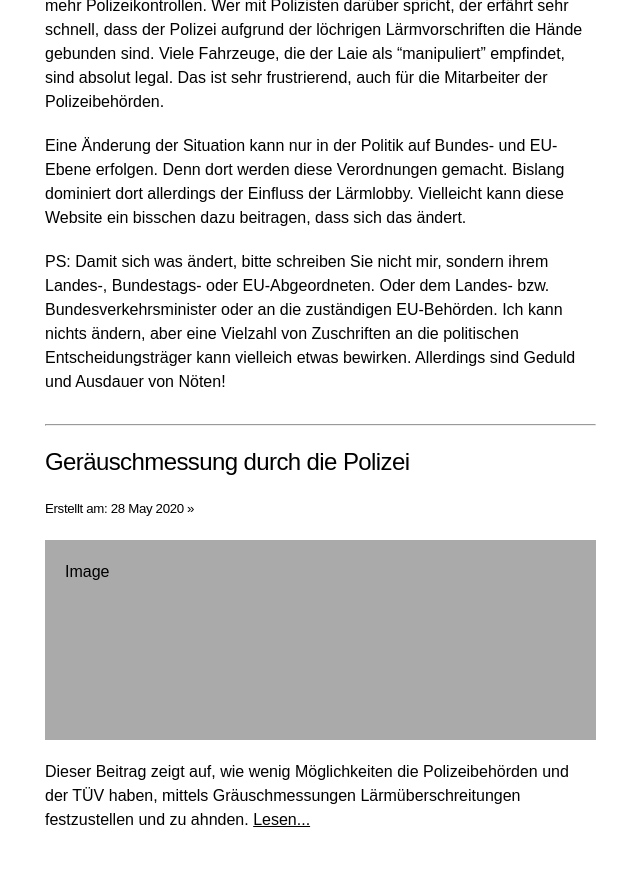
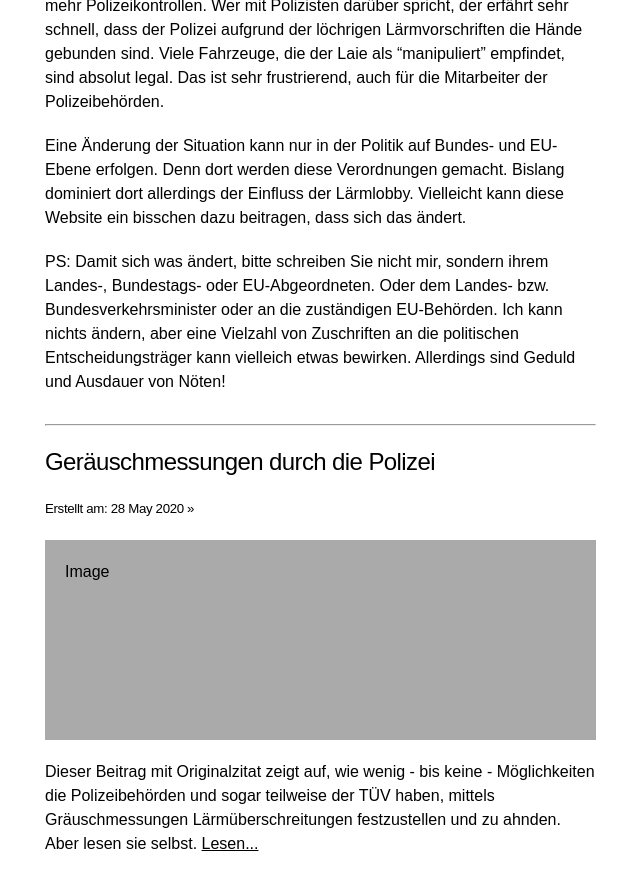
Before and after one commit to rettet-die-stille/rettet-die-stille.github.io, a Jekyll site: the page built from index.md, in a window 1280 px wide and 900 px high, scrolled down 1897 px. Shown: the top 890 px of the window, without its empty margins (9-649 px from the left). Built offline with Jekyll 4.4.1, drawn with Linux system fonts in a browser that asks for light colours; our own code applies the rules of GitHub Pages for plain Markdown files; some of the changed text lies outside the part shown.

Commit message:
Update 2019-10-15-Hallo-Welt.md

```diff
--- a/_posts/2019-10-15-Hallo-Welt.md
+++ b/_posts/2019-10-15-Hallo-Welt.md
@@ -1,11 +1,13 @@
 ---
 layout: post
-title: "Geräuschmessung durch die Polizei"
+title: "Geräuschmessungen durch die Polizei"
 date: 2020-05-28
-shorttext: "Dieser Beitrag zeigt auf, wie wenig Möglichkeiten die Polizeibehörden und der TÜV haben, mittels Gräuschmessungen Lärmüberschreitungen festzustellen und zu ahnden."
+shorttext: "Dieser Beitrag mit Originalzitat zeigt auf, wie wenig - bis keine - Möglichkeiten die Polizeibehörden und sogar teilweise der TÜV haben, mittels Gräuschmessungen Lärmüberschreitungen festzustellen und zu ahnden. Aber lesen sie selbst."
 ---
 
 ## Geräuschmessung durch die Polizei
+
+ {{shorttext}}
 
 Sehr geehrter Raue,
 
```
